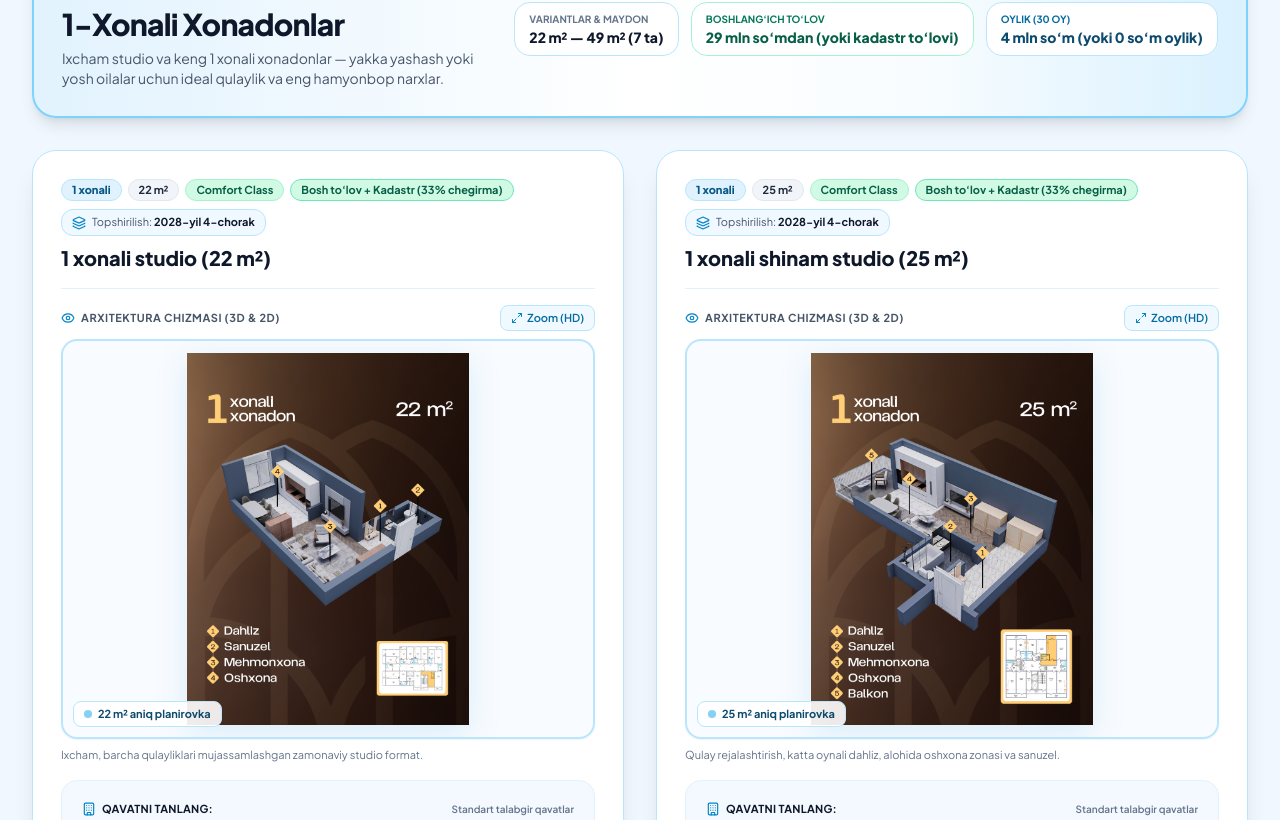
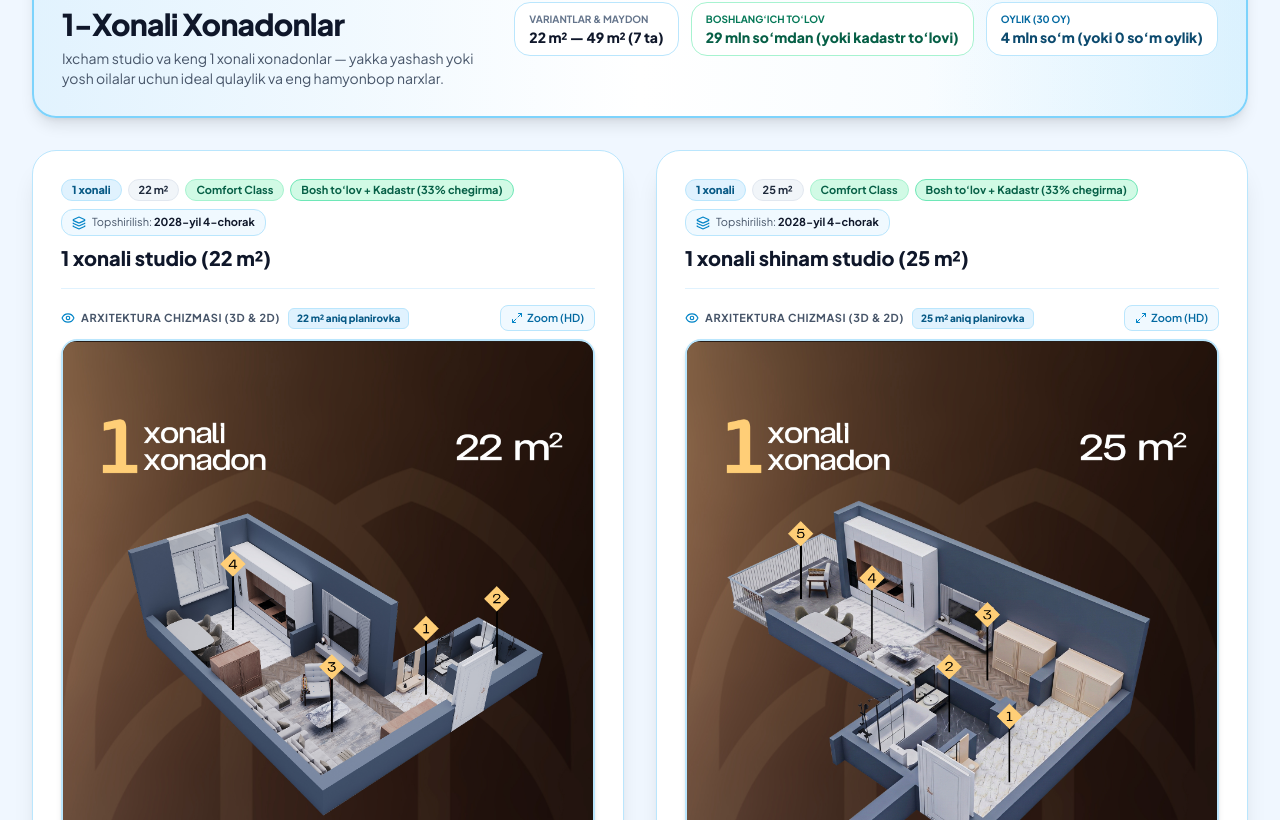
Before and after one commit to alishersultanov799-tech/Vatan-11, a React (Vite) app: page / in a window 1280 px wide. Shown: the part 2800-3620 px from the top of the page. Built offline with nearby package versions, Linux system fonts and the light colour scheme; no server answers.

Commit message:
fix(catalog): make apartment plan images fill container perfectly with exact 1800x2367 aspect ratio

```diff
--- a/src/components/Catalog.jsx
+++ b/src/components/Catalog.jsx
@@ -106,10 +106,15 @@ function ApartmentCard({ model, onBookApartment, setPreviewImage }) {
       {/* 2. Arxitektura chizmasi rasmi */}
       <div className="mb-4">
         <div className="flex items-center justify-between mb-2">
-          <span className="text-[11px] font-bold uppercase tracking-wider text-slate-600 flex items-center gap-1.5">
-            <Eye className="w-3.5 h-3.5 text-sky-600" />
-            <span>Arxitektura chizmasi (3D & 2D)</span>
-          </span>
+          <div className="flex items-center gap-2">
+            <span className="text-[11px] font-bold uppercase tracking-wider text-slate-600 flex items-center gap-1.5">
+              <Eye className="w-3.5 h-3.5 text-sky-600" />
+              <span>Arxitektura chizmasi (3D & 2D)</span>
+            </span>
+            <span className="px-2 py-0.5 rounded-md bg-sky-100 text-sky-800 text-[10px] font-extrabold border border-sky-200">
+              {model.area} m² aniq planirovka
+            </span>
+          </div>
           <button
             onClick={() => setPreviewImage(model.image)}
             className="text-[11px] text-sky-700 hover:text-sky-900 flex items-center gap-1 bg-sky-50 hover:bg-sky-100 px-2.5 py-1 rounded-lg border border-sky-200 transition-all cursor-pointer shadow-xs"
@@ -119,15 +124,15 @@ function ApartmentCard({ model, onBookApartment, setPreviewImage }) {
           </button>
         </div>
 
-        {/* Rasm konteyneri */}
+        {/* Rasm konteyneri (1800x2367 nisbatida maydonni 100% sifatli va to'liq to'ldirish) */}
         <div
           onClick={() => setPreviewImage(model.image)}
-          className="relative w-full h-[320px] sm:h-[400px] rounded-2xl bg-[#f8fbff] border-2 border-sky-200 hover:border-sky-400 p-2 sm:p-3 flex items-center justify-center overflow-hidden group cursor-pointer shadow-sm transition-all"
+          className="relative w-full max-w-[560px] mx-auto aspect-[1800/2367] rounded-2xl bg-[#281d17] border-2 border-sky-200 hover:border-sky-400 overflow-hidden group cursor-pointer shadow-md hover:shadow-xl transition-all flex items-center justify-center"
         >
           <img
             src={model.image}
             alt={`${model.title} planirovka chizmasi`}
-            className="w-full h-full object-contain group-hover:scale-[1.03] transition-transform duration-300 drop-shadow-[0_8px_16px_rgba(2,132,199,0.12)]"
+            className="w-full h-full object-contain group-hover:scale-[1.02] transition-transform duration-300"
             loading="lazy"
           />
 
@@ -137,11 +142,6 @@ function ApartmentCard({ model, onBookApartment, setPreviewImage }) {
               <Maximize2 className="w-3.5 h-3.5 text-sky-600" />
               <span>To‘liq ekranda ko‘rish (HD Zoom)</span>
             </div>
-          </div>
-
-          <div className="absolute bottom-2.5 left-2.5 px-2.5 py-1 rounded-lg bg-white/90 border border-sky-200 text-sky-900 text-[11px] font-bold shadow-xs flex items-center gap-1.5">
-            <span className="w-2 h-2 rounded-full bg-sky-500 animate-pulse"></span>
-            <span>{model.area} m² aniq planirovka</span>
           </div>
         </div>
 
```
